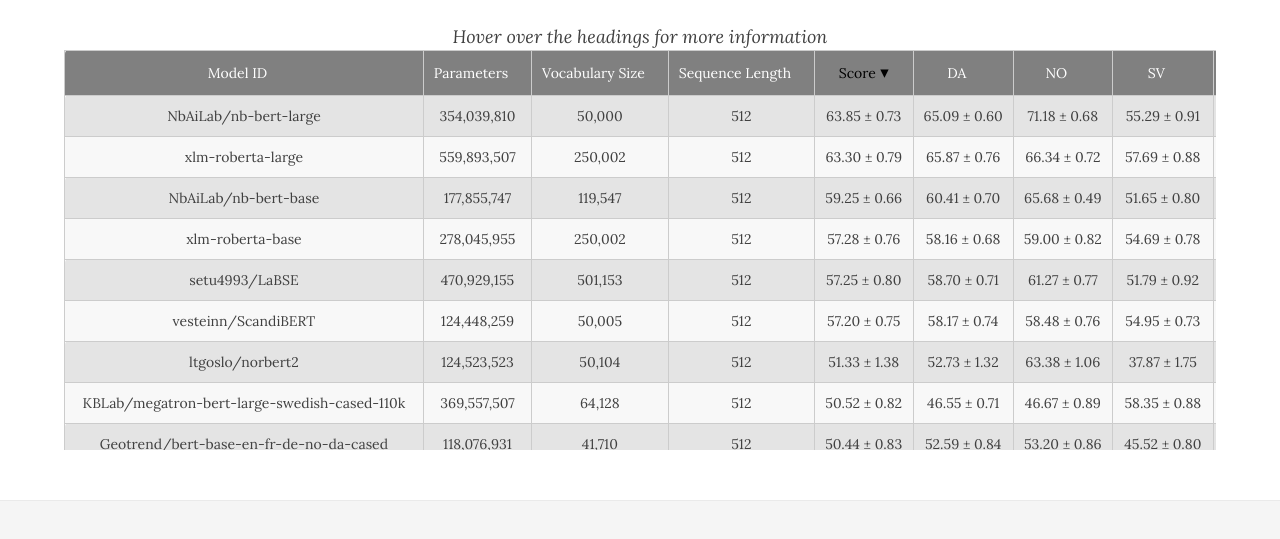
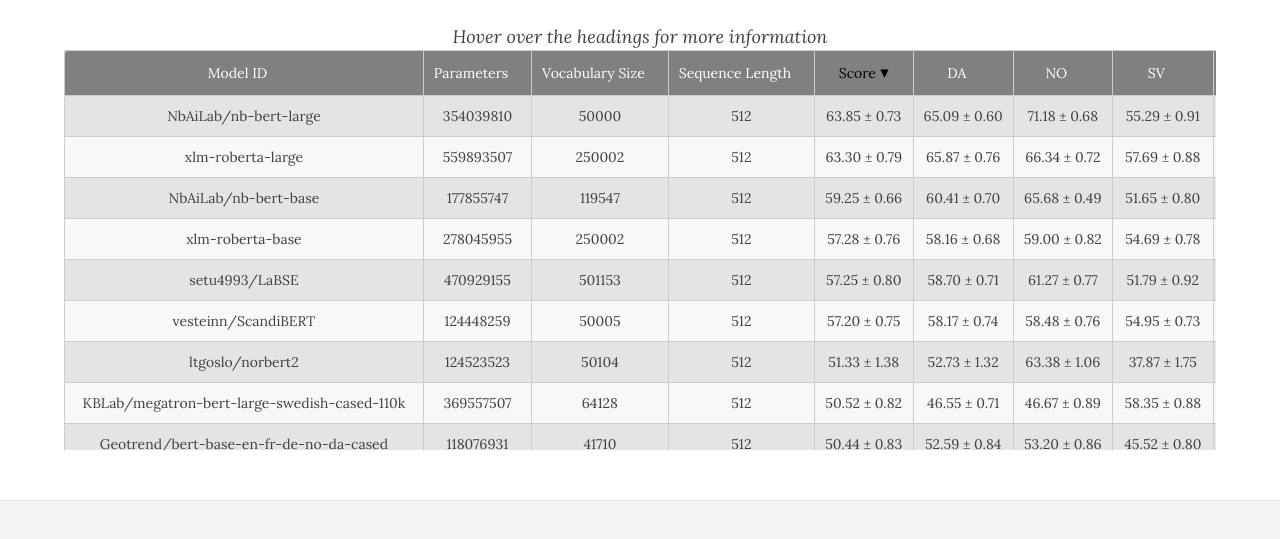
Before and after one commit to ScandEval/scandeval.github.io, a Jekyll site: the page built from language-model-benchmark.md, in a window 1280 px wide and 954 px high. Shown: the part 268-807 px from the top of the window. Built offline with Jekyll 4.4.1, drawn with Linux system fonts in a browser that asks for light colours; nearby versions of some CDN libraries.

Commit message:
fix: Remove thousands separators

```diff
--- a/language-model-benchmark.md
+++ b/language-model-benchmark.md
@@ -45,8 +45,8 @@
  <tbody>
   <tr>
    <td>KBLab/bert-base-swedish-cased-new</td> <!-- Model ID -->
-   <td class="num_model_parameters">135,195,651</td> <!-- Number of trainable parameters -->
-   <td class="vocabulary_size">64,000</td> <!-- Size of the model's vocabulary -->
+   <td class="num_model_parameters">135195651</td> <!-- Number of trainable parameters -->
+   <td class="vocabulary_size">64000</td> <!-- Size of the model's vocabulary -->
    <td class="max_sequence_length">512</td> <!-- Maximum sequence length of the model-->
    <td class="score"></td> <!-- ScandEval score -->
    <td class="da-score"></td> <!-- Danish score -->
@@ -73,8 +73,8 @@
   </tr>
   <tr>
    <td>3ebdola/Dialectal-Arabic-XLM-R-Base</td> <!-- Model ID -->
-   <td class="num_model_parameters">278,045,955</td> <!-- Number of trainable parameters -->
-   <td class="vocabulary_size">250,002</td> <!-- Size of the model's vocabulary -->
+   <td class="num_model_parameters">278045955</td> <!-- Number of trainable parameters -->
+   <td class="vocabulary_size">250002</td> <!-- Size of the model's vocabulary -->
    <td class="max_sequence_length">512</td> <!-- Maximum sequence length of the model-->
    <td class="score"></td> <!-- ScandEval score -->
    <td class="da-score"></td> <!-- Danish score -->
@@ -101,8 +101,8 @@
   </tr>
   <tr>
    <td>sarnikowski/electra-small-generator-da-256-cased</td> <!-- Model ID -->
-   <td class="num_model_parameters">4,389,827</td> <!-- Number of trainable parameters -->
-   <td class="vocabulary_size">28,995</td> <!-- Size of the model's vocabulary -->
+   <td class="num_model_parameters">4389827</td> <!-- Number of trainable parameters -->
+   <td class="vocabulary_size">28995</td> <!-- Size of the model's vocabulary -->
    <td class="max_sequence_length">512</td> <!-- Maximum sequence length of the model-->
    <td class="score"></td> <!-- ScandEval score -->
    <td class="da-score"></td> <!-- Danish score -->
@@ -129,8 +129,8 @@
   </tr>
   <tr>
    <td>Geotrend/distilbert-base-no-cased</td> <!-- Model ID -->
-   <td class="num_model_parameters">61,485,315</td> <!-- Number of trainable parameters -->
-   <td class="vocabulary_size">23,399</td> <!-- Size of the model's vocabulary -->
+   <td class="num_model_parameters">61485315</td> <!-- Number of trainable parameters -->
+   <td class="vocabulary_size">23399</td> <!-- Size of the model's vocabulary -->
    <td class="max_sequence_length">512</td> <!-- Maximum sequence length of the model-->
    <td class="score"></td> <!-- ScandEval score -->
    <td class="da-score"></td> <!-- Danish score -->
@@ -157,8 +157,8 @@
   </tr>
   <tr>
    <td>ltgoslo/norbert2</td> <!-- Model ID -->
-   <td class="num_model_parameters">124,523,523</td> <!-- Number of trainable parameters -->
-   <td class="vocabulary_size">50,104</td> <!-- Size of the model's vocabulary -->
+   <td class="num_model_parameters">124523523</td> <!-- Number of trainable parameters -->
+   <td class="vocabulary_size">50104</td> <!-- Size of the model's vocabulary -->
    <td class="max_sequence_length">512</td> <!-- Maximum sequence length of the model-->
    <td class="score"></td> <!-- ScandEval score -->
    <td class="da-score"></td> <!-- Danish score -->
@@ -185,8 +185,8 @@
   </tr>
   <tr>
    <td>KBLab/megatron-bert-base-swedish-cased-125k</td> <!-- Model ID -->
-   <td class="num_model_parameters">135,293,955</td> <!-- Number of trainable parameters -->
-   <td class="vocabulary_size">64,128</td> <!-- Size of the model's vocabulary -->
+   <td class="num_model_parameters">135293955</td> <!-- Number of trainable parameters -->
+   <td class="vocabulary_size">64128</td> <!-- Size of the model's vocabulary -->
    <td class="max_sequence_length">512</td> <!-- Maximum sequence length of the model-->
    <td class="score"></td> <!-- ScandEval score -->
    <td class="da-score"></td> <!-- Danish score -->
@@ -213,8 +213,8 @@
   </tr>
   <tr>
    <td>Geotrend/distilbert-base-da-cased</td> <!-- Model ID -->
-   <td class="num_model_parameters">61,294,083</td> <!-- Number of trainable parameters -->
-   <td class="vocabulary_size">23,150</td> <!-- Size of the model's vocabulary -->
+   <td class="num_model_parameters">61294083</td> <!-- Number of trainable parameters -->
+   <td class="vocabulary_size">23150</td> <!-- Size of the model's vocabulary -->
    <td class="max_sequence_length">512</td> <!-- Maximum sequence length of the model-->
    <td class="score"></td> <!-- ScandEval score -->
    <td class="da-score"></td> <!-- Danish score -->
@@ -241,8 +241,8 @@
   </tr>
   <tr>
    <td>RabotaRu/HRBert-mini</td> <!-- Model ID -->
-   <td class="num_model_parameters">80,109,315</td> <!-- Number of trainable parameters -->
-   <td class="vocabulary_size">200,001</td> <!-- Size of the model's vocabulary -->
+   <td class="num_model_parameters">80109315</td> <!-- Number of trainable parameters -->
+   <td class="vocabulary_size">200001</td> <!-- Size of the model's vocabulary -->
    <td class="max_sequence_length">512</td> <!-- Maximum sequence length of the model-->
    <td class="score"></td> <!-- ScandEval score -->
    <td class="da-score"></td> <!-- Danish score -->
@@ -269,8 +269,8 @@
   </tr>
   <tr>
    <td>Geotrend/bert-base-25lang-cased</td> <!-- Model ID -->
-   <td class="num_model_parameters">151,312,131</td> <!-- Number of trainable parameters -->
-   <td class="vocabulary_size">84,985</td> <!-- Size of the model's vocabulary -->
+   <td class="num_model_parameters">151312131</td> <!-- Number of trainable parameters -->
+   <td class="vocabulary_size">84985</td> <!-- Size of the model's vocabulary -->
    <td class="max_sequence_length">512</td> <!-- Maximum sequence length of the model-->
    <td class="score"></td> <!-- ScandEval score -->
    <td class="da-score"></td> <!-- Danish score -->
@@ -297,8 +297,8 @@
   </tr>
   <tr>
    <td>Geotrend/bert-base-en-fr-de-no-da-cased</td> <!-- Model ID -->
-   <td class="num_model_parameters">118,076,931</td> <!-- Number of trainable parameters -->
-   <td class="vocabulary_size">41,710</td> <!-- Size of the model's vocabulary -->
+   <td class="num_model_parameters">118076931</td> <!-- Number of trainable parameters -->
+   <td class="vocabulary_size">41710</td> <!-- Size of the model's vocabulary -->
    <td class="max_sequence_length">512</td> <!-- Maximum sequence length of the model-->
    <td class="score"></td> <!-- ScandEval score -->
    <td class="da-score"></td> <!-- Danish score -->
@@ -325,8 +325,8 @@
   </tr>
   <tr>
    <td>KBLab/albert-base-swedish-cased-alpha</td> <!-- Model ID -->
-   <td class="num_model_parameters">14,245,891</td> <!-- Number of trainable parameters -->
-   <td class="vocabulary_size">50,000</td> <!-- Size of the model's vocabulary -->
+   <td class="num_model_parameters">14245891</td> <!-- Number of trainable parameters -->
+   <td class="vocabulary_size">50000</td> <!-- Size of the model's vocabulary -->
    <td class="max_sequence_length">512</td> <!-- Maximum sequence length of the model-->
    <td class="score"></td> <!-- ScandEval score -->
    <td class="da-score"></td> <!-- Danish score -->
@@ -353,8 +353,8 @@
   </tr>
   <tr>
    <td>Addedk/mbert-swedish-distilled-cased</td> <!-- Model ID -->
-   <td class="num_model_parameters">135,328,515</td> <!-- Number of trainable parameters -->
-   <td class="vocabulary_size">119,547</td> <!-- Size of the model's vocabulary -->
+   <td class="num_model_parameters">135328515</td> <!-- Number of trainable parameters -->
+   <td class="vocabulary_size">119547</td> <!-- Size of the model's vocabulary -->
    <td class="max_sequence_length">512</td> <!-- Maximum sequence length of the model-->
    <td class="score"></td> <!-- ScandEval score -->
    <td class="da-score"></td> <!-- Danish score -->
@@ -381,8 +381,8 @@
   </tr>
   <tr>
    <td>Geotrend/bert-base-en-da-cased</td> <!-- Model ID -->
-   <td class="num_model_parameters">111,181,059</td> <!-- Number of trainable parameters -->
-   <td class="vocabulary_size">32,731</td> <!-- Size of the model's vocabulary -->
+   <td class="num_model_parameters">111181059</td> <!-- Number of trainable parameters -->
+   <td class="vocabulary_size">32731</td> <!-- Size of the model's vocabulary -->
    <td class="max_sequence_length">512</td> <!-- Maximum sequence length of the model-->
    <td class="score"></td> <!-- ScandEval score -->
    <td class="da-score"></td> <!-- Danish score -->
@@ -409,8 +409,8 @@
   </tr>
   <tr>
    <td>Geotrend/distilbert-base-25lang-cased</td> <!-- Model ID -->
-   <td class="num_model_parameters">108,783,363</td> <!-- Number of trainable parameters -->
-   <td class="vocabulary_size">84,985</td> <!-- Size of the model's vocabulary -->
+   <td class="num_model_parameters">108783363</td> <!-- Number of trainable parameters -->
+   <td class="vocabulary_size">84985</td> <!-- Size of the model's vocabulary -->
    <td class="max_sequence_length">512</td> <!-- Maximum sequence length of the model-->
    <td class="score"></td> <!-- ScandEval score -->
    <td class="da-score"></td> <!-- Danish score -->
@@ -437,8 +437,8 @@
   </tr>
   <tr>
    <td>fresh-xlmr-base</td> <!-- Model ID -->
-   <td class="num_model_parameters">278,045,955</td> <!-- Number of trainable parameters -->
-   <td class="vocabulary_size">250,002</td> <!-- Size of the model's vocabulary -->
+   <td class="num_model_parameters">278045955</td> <!-- Number of trainable parameters -->
+   <td class="vocabulary_size">250002</td> <!-- Size of the model's vocabulary -->
    <td class="max_sequence_length">512</td> <!-- Maximum sequence length of the model-->
    <td class="score"></td> <!-- ScandEval score -->
    <td class="da-score"></td> <!-- Danish score -->
@@ -465,8 +465,8 @@
   </tr>
   <tr>
    <td>distilbert-base-multilingual-cased</td> <!-- Model ID -->
-   <td class="num_model_parameters">135,326,979</td> <!-- Number of trainable parameters -->
-   <td class="vocabulary_size">119,547</td> <!-- Size of the model's vocabulary -->
+   <td class="num_model_parameters">135326979</td> <!-- Number of trainable parameters -->
+   <td class="vocabulary_size">119547</td> <!-- Size of the model's vocabulary -->
    <td class="max_sequence_length">512</td> <!-- Maximum sequence length of the model-->
    <td class="score"></td> <!-- ScandEval score -->
    <td class="da-score"></td> <!-- Danish score -->
@@ -493,8 +493,8 @@
   </tr>
   <tr>
    <td>Maltehb/danish-bert-botxo</td> <!-- Model ID -->
-   <td class="num_model_parameters">110,619,651</td> <!-- Number of trainable parameters -->
-   <td class="vocabulary_size">32,000</td> <!-- Size of the model's vocabulary -->
+   <td class="num_model_parameters">110619651</td> <!-- Number of trainable parameters -->
+   <td class="vocabulary_size">32000</td> <!-- Size of the model's vocabulary -->
    <td class="max_sequence_length">512</td> <!-- Maximum sequence length of the model-->
    <td class="score"></td> <!-- ScandEval score -->
    <td class="da-score"></td> <!-- Danish score -->
@@ -521,8 +521,8 @@
   </tr>
   <tr>
    <td>microsoft/xlm-align-base</td> <!-- Model ID -->
-   <td class="num_model_parameters">278,045,955</td> <!-- Number of trainable parameters -->
-   <td class="vocabulary_size">250,002</td> <!-- Size of the model's vocabulary -->
+   <td class="num_model_parameters">278045955</td> <!-- Number of trainable parameters -->
+   <td class="vocabulary_size">250002</td> <!-- Size of the model's vocabulary -->
    <td class="max_sequence_length">512</td> <!-- Maximum sequence length of the model-->
    <td class="score"></td> <!-- ScandEval score -->
    <td class="da-score"></td> <!-- Danish score -->
@@ -549,8 +549,8 @@
   </tr>
   <tr>
    <td>Geotrend/distilbert-base-en-da-cased</td> <!-- Model ID -->
-   <td class="num_model_parameters">68,652,291</td> <!-- Number of trainable parameters -->
-   <td class="vocabulary_size">32,731</td> <!-- Size of the model's vocabulary -->
+   <td class="num_model_parameters">68652291</td> <!-- Number of trainable parameters -->
+   <td class="vocabulary_size">32731</td> <!-- Size of the model's vocabulary -->
    <td class="max_sequence_length">512</td> <!-- Maximum sequence length of the model-->
    <td class="score"></td> <!-- ScandEval score -->
    <td class="da-score"></td> <!-- Danish score -->
@@ -577,8 +577,8 @@
   </tr>
   <tr>
    <td>Geotrend/bert-base-da-cased</td> <!-- Model ID -->
-   <td class="num_model_parameters">103,822,851</td> <!-- Number of trainable parameters -->
-   <td class="vocabulary_size">23,150</td> <!-- Size of the model's vocabulary -->
+   <td class="num_model_parameters">103822851</td> <!-- Number of trainable parameters -->
+   <td class="vocabulary_size">23150</td> <!-- Size of the model's vocabulary -->
    <td class="max_sequence_length">512</td> <!-- Maximum sequence length of the model-->
    <td class="score"></td> <!-- ScandEval score -->
    <td class="da-score"></td> <!-- Danish score -->
@@ -605,8 +605,8 @@
   </tr>
   <tr>
    <td>NbAiLab/nb-bert-large</td> <!-- Model ID -->
-   <td class="num_model_parameters">354,039,810</td> <!-- Number of trainable parameters -->
-   <td class="vocabulary_size">50,000</td> <!-- Size of the model's vocabulary -->
+   <td class="num_model_parameters">354039810</td> <!-- Number of trainable parameters -->
+   <td class="vocabulary_size">50000</td> <!-- Size of the model's vocabulary -->
    <td class="max_sequence_length">512</td> <!-- Maximum sequence length of the model-->
    <td class="score"></td> <!-- ScandEval score -->
    <td class="da-score"></td> <!-- Danish score -->
@@ -633,8 +633,8 @@
   </tr>
   <tr>
    <td>NbAiLab/nb-bert-base</td> <!-- Model ID -->
-   <td class="num_model_parameters">177,855,747</td> <!-- Number of trainable parameters -->
-   <td class="vocabulary_size">119,547</td> <!-- Size of the model's vocabulary -->
+   <td class="num_model_parameters">177855747</td> <!-- Number of trainable parameters -->
+   <td class="vocabulary_size">119547</td> <!-- Size of the model's vocabulary -->
    <td class="max_sequence_length">512</td> <!-- Maximum sequence length of the model-->
    <td class="score"></td> <!-- ScandEval score -->
    <td class="da-score"></td> <!-- Danish score -->
@@ -661,8 +661,8 @@
   </tr>
   <tr>
    <td>xlm-roberta-base</td> <!-- Model ID -->
-   <td class="num_model_parameters">278,045,955</td> <!-- Number of trainable parameters -->
-   <td class="vocabulary_size">250,002</td> <!-- Size of the model's vocabulary -->
+   <td class="num_model_parameters">278045955</td> <!-- Number of trainable parameters -->
+   <td class="vocabulary_size">250002</td> <!-- Size of the model's vocabulary -->
    <td class="max_sequence_length">512</td> <!-- Maximum sequence length of the model-->
    <td class="score"></td> <!-- ScandEval score -->
    <td class="da-score"></td> <!-- Danish score -->
@@ -689,8 +689,8 @@
   </tr>
   <tr>
    <td>xlm-roberta-large</td> <!-- Model ID -->
-   <td class="num_model_parameters">559,893,507</td> <!-- Number of trainable parameters -->
-   <td class="vocabulary_size">250,002</td> <!-- Size of the model's vocabulary -->
+   <td class="num_model_parameters">559893507</td> <!-- Number of trainable parameters -->
+   <td class="vocabulary_size">250002</td> <!-- Size of the model's vocabulary -->
    <td class="max_sequence_length">512</td> <!-- Maximum sequence length of the model-->
    <td class="score"></td> <!-- ScandEval score -->
    <td class="da-score"></td> <!-- Danish score -->
@@ -717,8 +717,8 @@
   </tr>
   <tr>
    <td>Maltehb/aelaectra-danish-electra-small-cased</td> <!-- Model ID -->
-   <td class="num_model_parameters">13,738,755</td> <!-- Number of trainable parameters -->
-   <td class="vocabulary_size">32,000</td> <!-- Size of the model's vocabulary -->
+   <td class="num_model_parameters">13738755</td> <!-- Number of trainable parameters -->
+   <td class="vocabulary_size">32000</td> <!-- Size of the model's vocabulary -->
    <td class="max_sequence_length">128</td> <!-- Maximum sequence length of the model-->
    <td class="score"></td> <!-- ScandEval score -->
    <td class="da-score"></td> <!-- Danish score -->
@@ -745,8 +745,8 @@
   </tr>
   <tr>
    <td>Maltehb/aelaectra-danish-electra-small-uncased</td> <!-- Model ID -->
-   <td class="num_model_parameters">13,738,755</td> <!-- Number of trainable parameters -->
-   <td class="vocabulary_size">32,000</td> <!-- Size of the model's vocabulary -->
+   <td class="num_model_parameters">13738755</td> <!-- Number of trainable parameters -->
+   <td class="vocabulary_size">32000</td> <!-- Size of the model's vocabulary -->
    <td class="max_sequence_length">128</td> <!-- Maximum sequence length of the model-->
    <td class="score"></td> <!-- ScandEval score -->
    <td class="da-score"></td> <!-- Danish score -->
@@ -773,8 +773,8 @@
   </tr>
   <tr>
    <td>flax-community/roberta-base-danish</td> <!-- Model ID -->
-   <td class="num_model_parameters">124,647,939</td> <!-- Number of trainable parameters -->
-   <td class="vocabulary_size">50,265</td> <!-- Size of the model's vocabulary -->
+   <td class="num_model_parameters">124647939</td> <!-- Number of trainable parameters -->
+   <td class="vocabulary_size">50265</td> <!-- Size of the model's vocabulary -->
    <td class="max_sequence_length">512</td> <!-- Maximum sequence length of the model-->
    <td class="score"></td> <!-- ScandEval score -->
    <td class="da-score"></td> <!-- Danish score -->
@@ -801,8 +801,8 @@
   </tr>
   <tr>
    <td>KB/bert-base-swedish-cased</td> <!-- Model ID -->
-   <td class="num_model_parameters">124,693,251</td> <!-- Number of trainable parameters -->
-   <td class="vocabulary_size">50,325</td> <!-- Size of the model's vocabulary -->
+   <td class="num_model_parameters">124693251</td> <!-- Number of trainable parameters -->
+   <td class="vocabulary_size">50325</td> <!-- Size of the model's vocabulary -->
    <td class="max_sequence_length">512</td> <!-- Maximum sequence length of the model-->
    <td class="score"></td> <!-- ScandEval score -->
    <td class="da-score"></td> <!-- Danish score -->
@@ -829,8 +829,8 @@
   </tr>
   <tr>
    <td>vesteinn/ScandiBERT</td> <!-- Model ID -->
-   <td class="num_model_parameters">124,448,259</td> <!-- Number of trainable parameters -->
-   <td class="vocabulary_size">50,005</td> <!-- Size of the model's vocabulary -->
+   <td class="num_model_parameters">124448259</td> <!-- Number of trainable parameters -->
+   <td class="vocabulary_size">50005</td> <!-- Size of the model's vocabulary -->
    <td class="max_sequence_length">512</td> <!-- Maximum sequence length of the model-->
    <td class="score"></td> <!-- ScandEval score -->
    <td class="da-score"></td> <!-- Danish score -->
@@ -857,8 +857,8 @@
   </tr>
   <tr>
    <td>setu4993/LaBSE</td> <!-- Model ID -->
-   <td class="num_model_parameters">470,929,155</td> <!-- Number of trainable parameters -->
-   <td class="vocabulary_size">501,153</td> <!-- Size of the model's vocabulary -->
+   <td class="num_model_parameters">470929155</td> <!-- Number of trainable parameters -->
+   <td class="vocabulary_size">501153</td> <!-- Size of the model's vocabulary -->
    <td class="max_sequence_length">512</td> <!-- Maximum sequence length of the model-->
    <td class="score"></td> <!-- ScandEval score -->
    <td class="da-score"></td> <!-- Danish score -->
@@ -885,8 +885,8 @@
   </tr>
   <tr>
    <td>cardiffnlp/twitter-xlm-roberta-base</td> <!-- Model ID -->
-   <td class="num_model_parameters">278,045,955</td> <!-- Number of trainable parameters -->
-   <td class="vocabulary_size">250,002</td> <!-- Size of the model's vocabulary -->
+   <td class="num_model_parameters">278045955</td> <!-- Number of trainable parameters -->
+   <td class="vocabulary_size">250002</td> <!-- Size of the model's vocabulary -->
    <td class="max_sequence_length">512</td> <!-- Maximum sequence length of the model-->
    <td class="score"></td> <!-- ScandEval score -->
    <td class="da-score"></td> <!-- Danish score -->
@@ -913,8 +913,8 @@
   </tr>
   <tr>
    <td>jonfd/electra-small-nordic</td> <!-- Model ID -->
-   <td class="num_model_parameters">21,944,195</td> <!-- Number of trainable parameters -->
-   <td class="vocabulary_size">96,105</td> <!-- Size of the model's vocabulary -->
+   <td class="num_model_parameters">21944195</td> <!-- Number of trainable parameters -->
+   <td class="vocabulary_size">96105</td> <!-- Size of the model's vocabulary -->
    <td class="max_sequence_length">128</td> <!-- Maximum sequence length of the model-->
    <td class="score"></td> <!-- ScandEval score -->
    <td class="da-score"></td> <!-- Danish score -->
@@ -941,8 +941,8 @@
   </tr>
   <tr>
    <td>bert-base-multilingual-cased</td> <!-- Model ID -->
-   <td class="num_model_parameters">177,855,747</td> <!-- Number of trainable parameters -->
-   <td class="vocabulary_size">119,547</td> <!-- Size of the model's vocabulary -->
+   <td class="num_model_parameters">177855747</td> <!-- Number of trainable parameters -->
+   <td class="vocabulary_size">119547</td> <!-- Size of the model's vocabulary -->
    <td class="max_sequence_length">512</td> <!-- Maximum sequence length of the model-->
    <td class="score"></td> <!-- ScandEval score -->
    <td class="da-score"></td> <!-- Danish score -->
@@ -969,8 +969,8 @@
   </tr>
   <tr>
    <td>Geotrend/bert-base-no-cased</td> <!-- Model ID -->
-   <td class="num_model_parameters">104,014,083</td> <!-- Number of trainable parameters -->
-   <td class="vocabulary_size">23,399</td> <!-- Size of the model's vocabulary -->
+   <td class="num_model_parameters">104014083</td> <!-- Number of trainable parameters -->
+   <td class="vocabulary_size">23399</td> <!-- Size of the model's vocabulary -->
    <td class="max_sequence_length">512</td> <!-- Maximum sequence length of the model-->
    <td class="score"></td> <!-- ScandEval score -->
    <td class="da-score"></td> <!-- Danish score -->
@@ -997,8 +997,8 @@
   </tr>
   <tr>
    <td>KBLab/megatron-bert-large-swedish-cased-110k</td> <!-- Model ID -->
-   <td class="num_model_parameters">369,557,507</td> <!-- Number of trainable parameters -->
-   <td class="vocabulary_size">64,128</td> <!-- Size of the model's vocabulary -->
+   <td class="num_model_parameters">369557507</td> <!-- Number of trainable parameters -->
+   <td class="vocabulary_size">64128</td> <!-- Size of the model's vocabulary -->
    <td class="max_sequence_length">512</td> <!-- Maximum sequence length of the model-->
    <td class="score"></td> <!-- ScandEval score -->
    <td class="da-score"></td> <!-- Danish score -->
```
